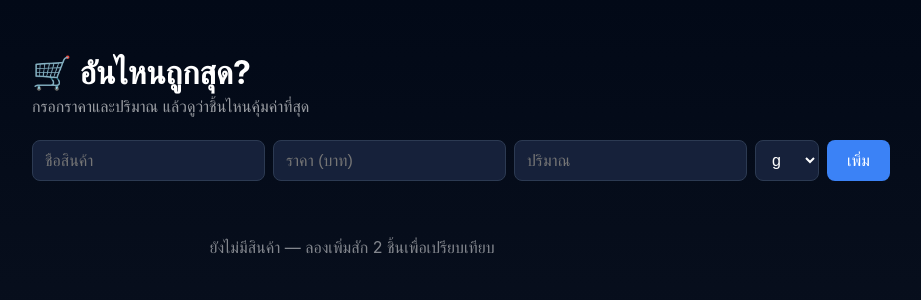
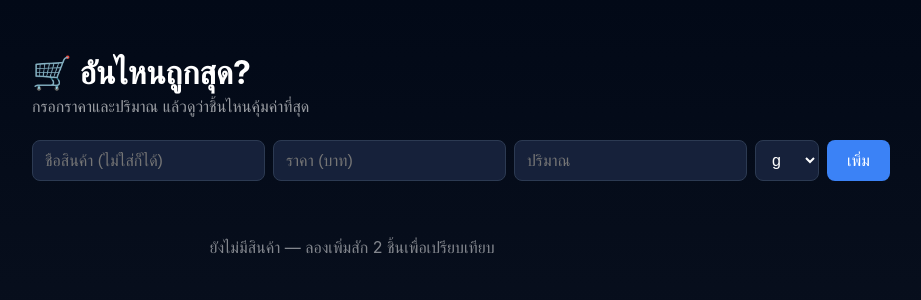
Before and after one commit to Eclipse-Walker/mfe-cheapest, a React app: page / in a window 1280 px wide. Shown: the top 300 px of the page, without its empty margins (288-1209 px from the left). Built offline with nearby package versions, Linux system fonts and the light colour scheme; the HTML template or start-up script is replaced by a standard one.

Commit message:
feat: allow optional product name with auto-generated fallback names

```diff
--- a/src/App.tsx
+++ b/src/App.tsx
@@ -46,11 +46,13 @@ const App = () => {
     e.preventDefault();
     const form = e.currentTarget;
     const data = new FormData(form);
+    // ponytail: ชื่อซ้ำได้หลังลบรายการ — ไม่เป็นไร ใช้ id เป็น key อยู่แล้ว
+    const autoName = `สินค้า #${items.length + 1}`;
     setItems([
       ...items,
       {
         id: crypto.randomUUID(),
-        name: String(data.get('name')),
+        name: String(data.get('name')).trim() || autoName,
         price: Number(data.get('price')),
         qty: Number(data.get('qty')),
         unit: data.get('unit') as Unit,
@@ -78,7 +80,7 @@ const App = () => {
       <p className="subtitle">กรอกราคาและปริมาณ แล้วดูว่าชิ้นไหนคุ้มค่าที่สุด</p>
 
       <form className="add-form" onSubmit={addItem}>
-        <input name="name" placeholder="ชื่อสินค้า" required />
+        <input name="name" placeholder="ชื่อสินค้า (ไม่ใส่ก็ได้)" />
         <input
           name="price"
           type="number"
```
